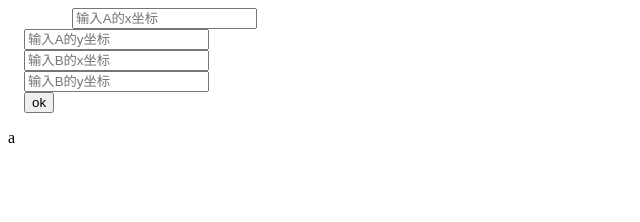
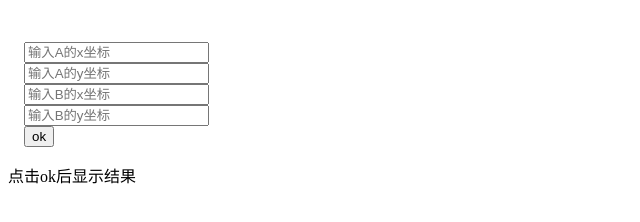
Before and after one commit to 0x03A6/0x03A6.github.io, a plain HTML site: page index.html in a window 1280 px wide. Shown: the whole page, without its empty margins (0-640 px from the left). Drawn offline with Linux system fonts and the light colour scheme.

Commit message:
Update index.html
fix a

```diff
--- a/index.html
+++ b/index.html
@@ -11,7 +11,6 @@
                 return "+" + String(num);
         }
         function calc() {
-
             var A_x = Number(document.getElementById("A_x").value);
             var A_y = Number(document.getElementById("A_y").value);
             var B_x = Number(document.getElementById("B_x").value);
@@ -23,10 +22,12 @@
 </head>
 
 <body>
+  <p>
     <input type="text" id="A_x" placeholder="输入A的x坐标"/><br/>
     <input type="text" id="A_y" placeholder="输入A的y坐标"/><br/>
     <input type="text" id="B_x" placeholder="输入B的x坐标"/><br/>
     <input type="text" id="B_y" placeholder="输入B的y坐标"/><br/>
     <input type="button" name="ok" value="ok" onclick="calc()">
-    <p id="result">a</p >
+  </p>
+  <p id="result">点击ok后显示结果</p >
 </body>
```
